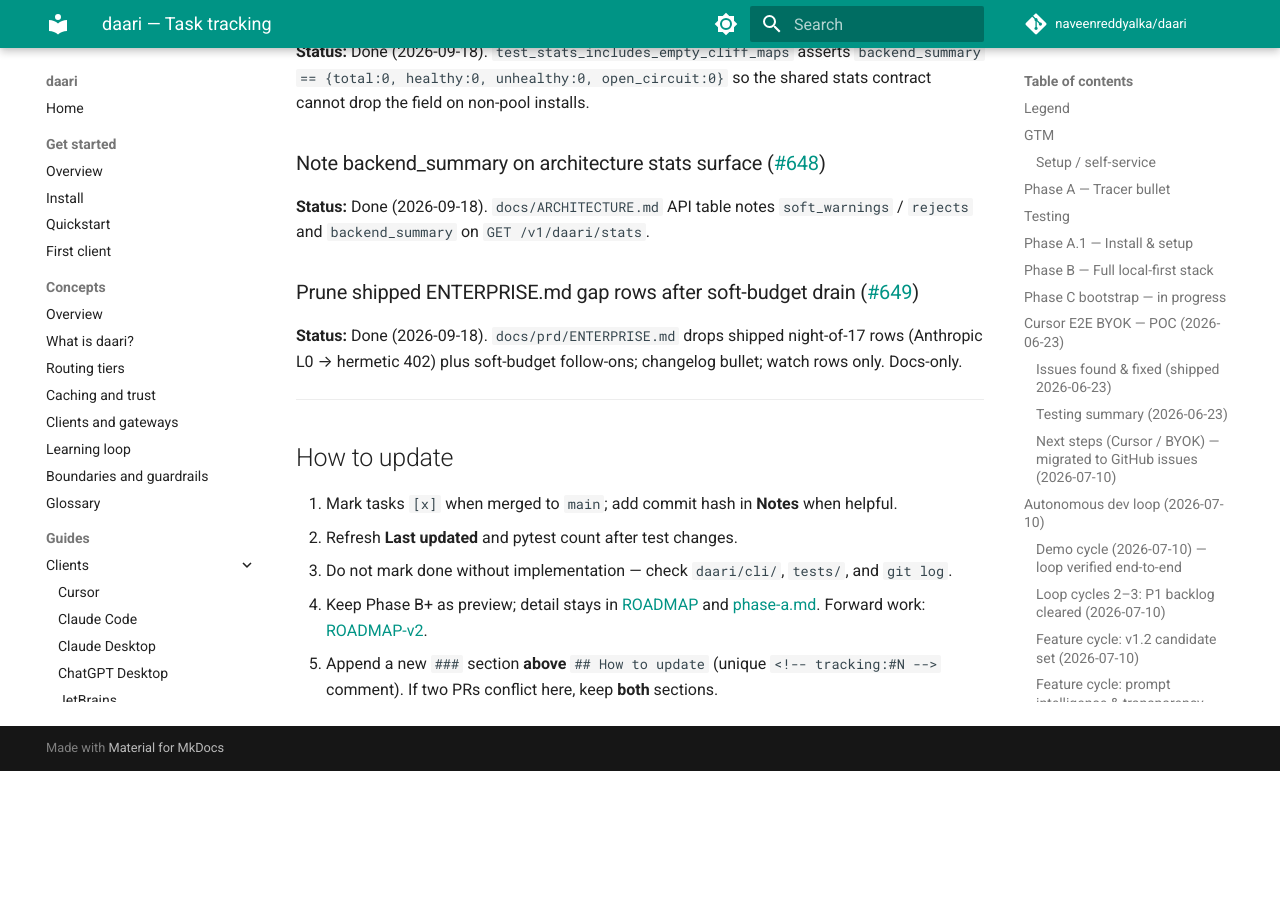
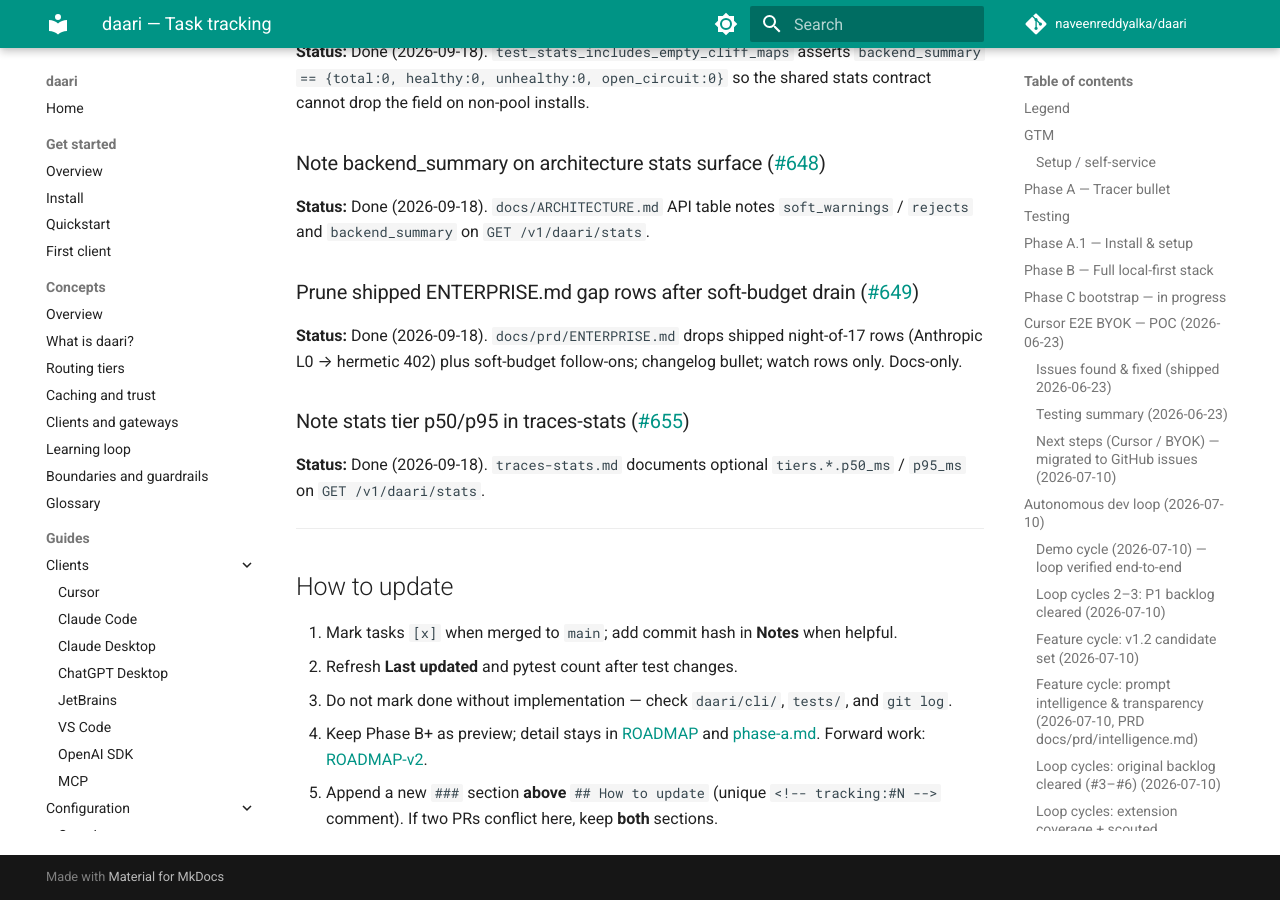
Before and after one commit to naveenreddyalka/daari, an MkDocs documentation site: the page built from docs/TRACKING.md, in a window 1280 px wide and 900 px high, scrolled down 74794 px. Built offline with MkDocs 1.6.1 and Material for MkDocs 9.7.7, drawn with Linux system fonts in a browser that asks for light colours; comment, search, counter and statistics services are not loaded; before the commit the page ends 75565 px from its top, so only the background shows below that.

Commit message:
docs(developer): note stats tier p50/p95 in traces-stats
Closes #655.

Co-authored-by: Cursor <cursoragent@cursor.com>

```diff
--- a/docs/TRACKING.md
+++ b/docs/TRACKING.md
@@ -3069,6 +3069,12 @@ shared stats contract cannot drop the field on non-pool installs.
 rows (Anthropic L0 → hermetic 402) plus soft-budget follow-ons; changelog
 bullet; watch rows only. Docs-only.
 
+### Note stats tier p50/p95 in traces-stats ([#655](https://github.com/naveenreddyalka/daari/issues/655))
+
+<!-- tracking:#655 -->
+**Status:** Done (2026-09-18). `traces-stats.md` documents optional
+`tiers.*.p50_ms` / `p95_ms` on `GET /v1/daari/stats`.
+
 ---
 
 ## How to update
```
Also changed, not shown: docs/developer/guides/observability/traces-stats.md (+2 -0 lines).
